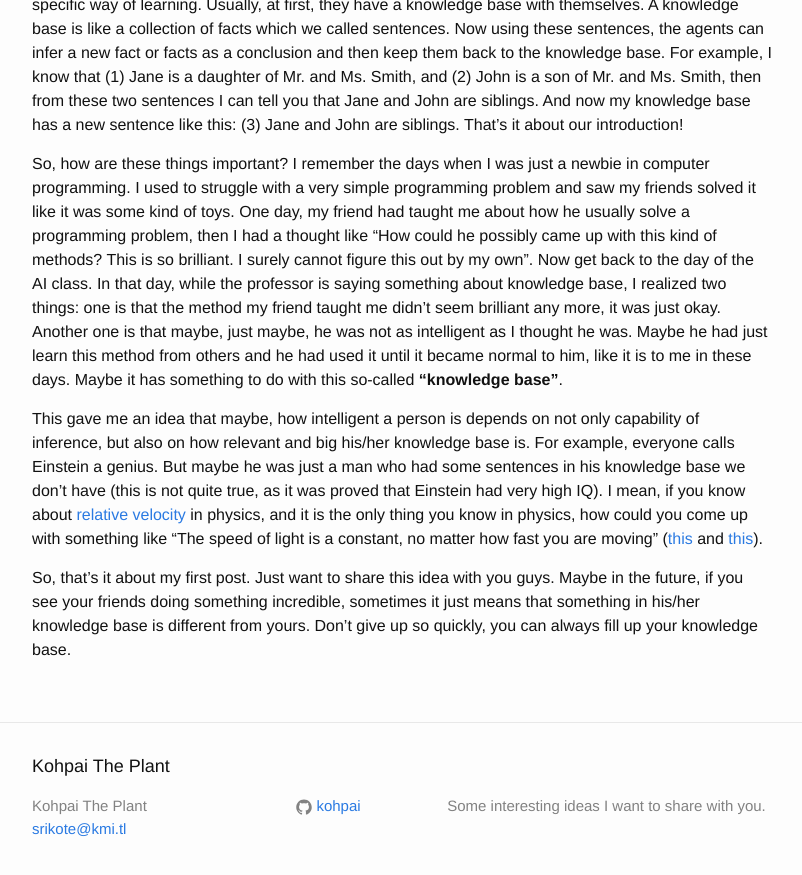
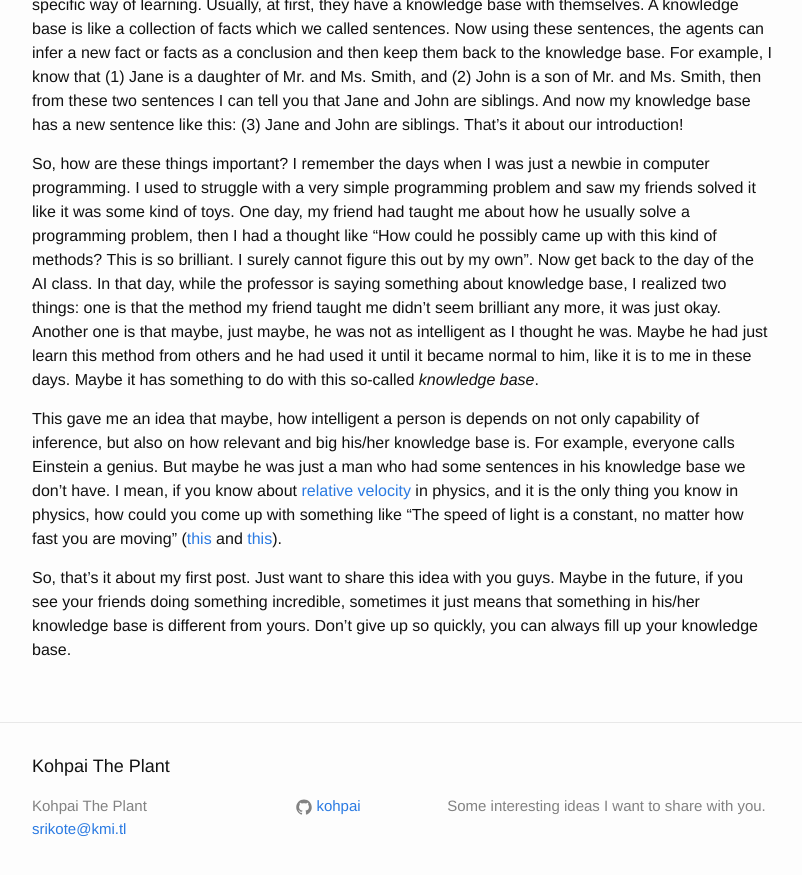
Before and after one commit to kohpai/kohpai.github.io, a Jekyll site: the page built from _posts/2017-01-29-what-actually-is-intelligence!?.md, in a window 1280 px wide and 900 px high, scrolled down 633 px. Shown: the top 875 px of the window, without its empty margins (238-1040 px from the left). Built offline with Jekyll 4.4.1, drawn with Linux system fonts in a browser that asks for light colours; comment, search, counter and statistics services are not loaded.

Commit message:
cut out some uncertainty

```diff
--- a/_posts/2017-01-29-what-actually-is-intelligence!?.md
+++ b/_posts/2017-01-29-what-actually-is-intelligence!?.md
@@ -42,13 +42,12 @@ about knowledge base, I realized two things: one is that the method my friend ta
 didn't seem brilliant any more, it was just okay. Another one is that maybe, just maybe,
 he was not as intelligent as I thought he was. Maybe he had just learn this method from
 others and he had used it until it became normal to him, like it is to me in these days.
-Maybe it has something to do with this so-called **"knowledge base"**.
+Maybe it has something to do with this so-called *knowledge base*.
 
 This gave me an idea that maybe, how intelligent a person is depends on not only
 capability of inference, but also on how relevant and big his/her knowledge base is.
 For example, everyone calls Einstein a genius. But maybe he was just a man who had some
-sentences in his knowledge base we don't have (this is not quite true, as it was proved
-that Einstein had very high IQ). I mean, if you know about [relative
+sentences in his knowledge base we don't have. I mean, if you know about [relative
 velocity](https://en.wikipedia.org/wiki/Relative_velocity) in physics, and it is
 the only thing you know in physics, how could you come up with something like
 "The speed of light is a constant, no matter how fast you are moving"
```
